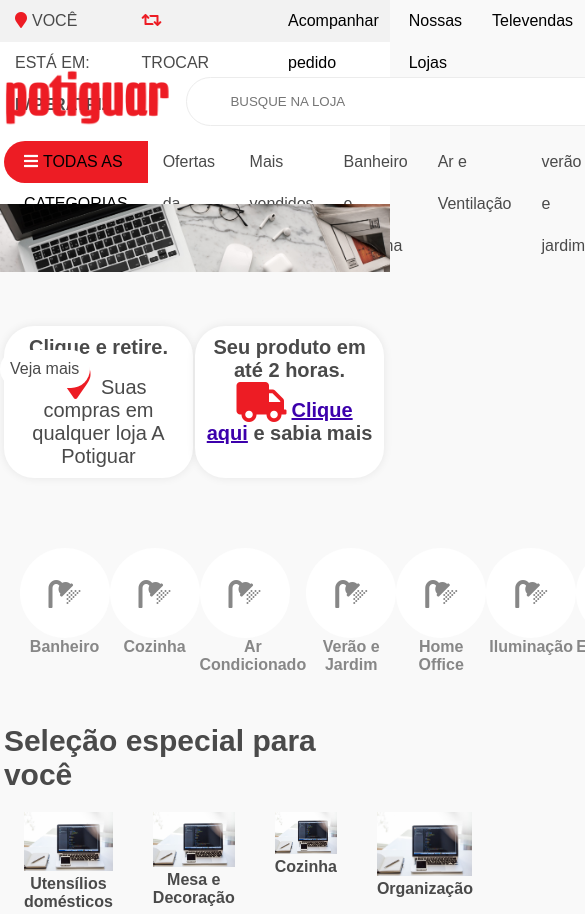
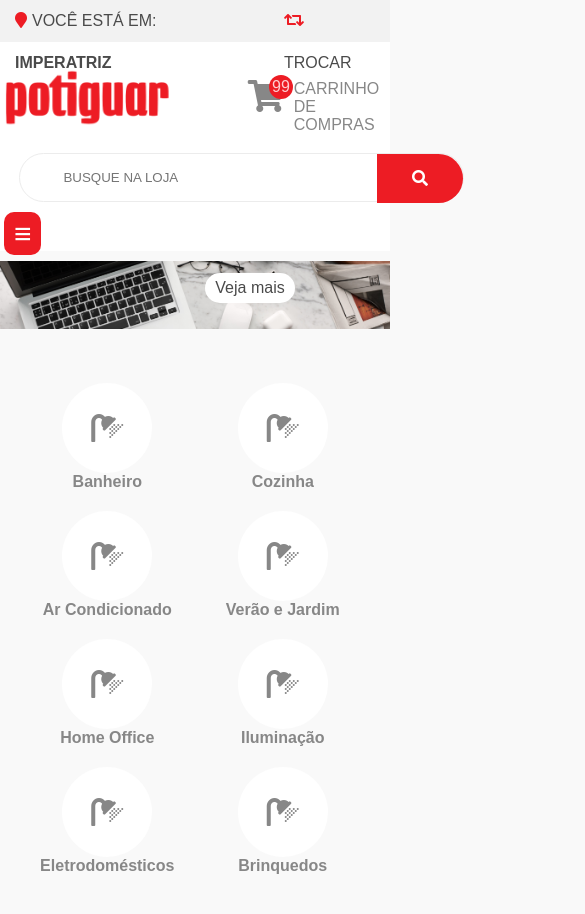
Before and after one commit to ivelcorvo/Avaliacao, a plain HTML site: page index.html in a window 390 px wide. Shown: the top 914 px of the page, 585 px wide, since content can reach past the window. Drawn offline with Linux system fonts and the light colour scheme.

Commit message:
modo mobile

```diff
--- a/_css/estilo.css
+++ b/_css/estilo.css
@@ -103,7 +103,7 @@ body{
     display: flex;
 }
 
-.space{
+.between{
     justify-content: space-between;
 }
 .araund{
@@ -121,44 +121,107 @@ body{
 .branco{
     color: var(--cor2);
 }
-/* ============================================================ */
-.banner-1{
-    width: 100%;
-    height: 42px;
-    background-color: var(--cor1) ;
-}
 
 .vermelho{
     color: var(--corPesquiza);
 }
 
 /* ============================================================ */
-.banner-2{
+/* menu topo */
+
+.Menu-topo{
     width: 100%;
-    height: 162px;
+    height: 42px;
+    background-color: var(--cor1) ;
+}
+
+.Menu-topo .part1, .Menu-topo .part2{
+    width: 30%;
+}
+
+.Menu-topo .part1 ul.menu, .Menu-topo .part2 ul.menu{
+    list-style-type: none;
+    height: 42px;
+    line-height: 42px;
+}
+
+.Menu-topo .part1 ul.menu li a, .Menu-topo .part2 ul.menu li a{
+    text-decoration: none;
+    display: block;
+    padding: 0 15px;
+}
+/* part1 */
+.cinza li a{
+    color: var(--corPalavraMenu);
+}
+/* part2 */
+.preto li a {
+    color: var(--corPalavraMenu2);
+}
+
+@media only screen and (max-width: 500px){
+    .Menu-topo .part1{
+        width: 100%;
+    }
+    .Menu-topo .part2{
+        display: none;
+    }
+    .Menu-topo .part1 ul.menu{
+        margin: auto;
+    }
+}
+
+/* --------------------------------- */
+ul.menu{
+    list-style-type: none;
+    height: 42px;
+    line-height: 42px;
+}
+
+ul.menu li a{
+    text-decoration: none;
+    display: block;
+    padding: 0 15px;
+}
+.cinza li a{
+    color: var(--corPalavraMenu);
+}
+.preto li a {
+    color: var(--corPalavraMenu2);
+}
+
+a .preto{
+    color: var(--corPalavraMenu2);
+}
+
+/* ======================================================================================================================== */
+.menu-pesquisa{
+    width: 100%;
+    height: auto;
     background-color: var(--cor2);
     padding-top: 20px;
 }
 
-.banner-2 .carrinho{
-    width: 22px;
-    height: 22px;
-    padding-top:3px;
+/* numeração acima do carrinho de compras */
+.menu-pesquisa .carrinho{
+    width: 24px;
+    height: 24px;
+    padding:3px;
     background-color: var(--corPesquiza);
     color: var(--cor4);
     border-radius: 100%;;
     position: relative;
     right: -45px;
     top: -5px
-
 }
 
 .pesquisa{
+    width:100%;
     margin: 15px;
 }
 
 .campo-pesquisa{
-    width: 620px;
+    width: 100%;
     height: 47px;
     border: none;
 }
@@ -185,76 +248,101 @@ body{
     line-height: 49px;
 }
 
+@media only screen and (max-width: 500px){
+    .menu-pesquisa .part1{
+        flex-wrap: wrap ;
+    }
+    .pesquisa-wrapper{
+        width: 445px;
+        margin: auto;
+    }
+ }
+
 /* ------------------------------ */
-.grup-banner{
+/* trio */
+.trio{
+    width: 100%;
+}
+.trio-1, .trio-2, .trio-3{
     height: 50px;
+    width: 40%;
+}
+.trio-1 i, .trio-2 i, .trio-3 i{
+    color: var(--corPalavraMenu3);
+}
+.trio-1 a, .trio-2 a, .trio-3 a{
+    height: 50px;
+    padding-left: 10px;
+    text-decoration: none;
+    display: block;
+    color: var(--corPalavraMenu3);
+}
+/* situação e posição do trio em mobile */
+@media only screen and (max-width: 500px){
+    .trio .trio-1, .trio .trio-2{
+        display: none;
+    }
+    .trio .trio-3{
+        width: 40%;
+        position: absolute;
+        right: 10px;
+        top: 60px;
+    }
+}
+/* ============================================================ */
+/* parte 2 */
+/* 2° menu  de menu-pesquisa*/
+
+.menu-pesquisa{
+    margin-bottom: 10px;
 }
 
-.grup-banner i{
-    color: var(--corPalavraMenu3);
+/* menu mobile */
+#ck-menu, .lbl-fechar, .lbl-menu, .menu-mobile{
+    display: none;
+}
+.lbl-fechar{
+    font-size: 30px;
+    padding: 5px 10px;
+    color: var(--cor2);
+    background-color: var(--corPesquiza);
+    width: 100%;
+}
+.lbl-menu{
+    font-size: 30px;
+    border-radius: 10px;
+    padding: 5px 10px;
+    color: var(--cor2);
+    background-color: var(--corPesquiza);
+}
+.menu-mobile{
+    position: absolute;
+    top:0;
+    left:0;
+    width: 98%;
+    height: 100%;
+    margin-left: -600px;
+    background-color: var(--corPesquiza);
+}
+.menu-mobile li{
+    width: 100%;
+    height: 50px;
+    line-height: 50px;
+}
+.menu-mobile li a{
+    text-decoration: none;
+    color: var(--cor2);
+    display: block;
+    padding-left: 20px;
+}
+.menu-mobile li a:hover{
+    background-color: rgba(0,0,0,0.1);
+}
+#ck-menu:checked ~ .menu-mobile{
+    margin-left: 0;
 }
 
-.grup-banner a{
-    width: 170px;
-    height: 50px;
-    text-align: left;
-    text-decoration: none;
-    color: var(--corPalavraMenu3);
-    display: block;
-    padding-left: 50px;
-    left: -40px;
-    position: relative;
-}
-
-/* ============================================================ */
-/* menu */
-
-.part{
-    width: 30%;
-}
-
-.part ul.menu{
-    list-style-type: none;
-    height: 42px;
-    line-height: 42px;
-}
-
-.part ul.menu li a{
-    text-decoration: none;
-    display: block;
-    padding: 0 15px;
-}
-.cinza li a{
-    color: var(--corPalavraMenu);
-}
-.preto li a {
-    color: var(--corPalavraMenu2);
-}
-
-/* --------------------------------- */
-ul.menu{
-    list-style-type: none;
-    height: 42px;
-    line-height: 42px;
-}
-
-ul.menu li a{
-    text-decoration: none;
-    display: block;
-    padding: 0 15px;
-}
-.cinza li a{
-    color: var(--corPalavraMenu);
-}
-.preto li a {
-    color: var(--corPalavraMenu2);
-}
-
-a .preto{
-    color: var(--corPalavraMenu2);
-}
-
-.diferente{
+.menu-pesquisa .part2 menu .diferente{
     color: var(--corPalavraMenu2);
     text-decoration: none;
     background-color: var(--corPesquiza);
@@ -262,26 +350,49 @@ a .preto{
     border-radius: 30px 0 0 30px;
 }
 
+/* 2° menu situação mobile */
+@media only screen and (max-width: 500px){
+    .menu-pesquisa .part2 ul.menu{
+        display: none;
+    }
+    .lbl-menu, .menu-mobile, .lbl-fechar{
+        display: inline;
+    }
+    .lbl-fechar{
+        position:absolute;
+    }
+}
+
 /* =============================================================== */
 /* banner-principal */
-.veja-mais{
+.veja-mais a{
+    display: block;
     width: 90px;
+    height: 30px;
+    line-height: 30px;
+    text-align: center;
+    text-decoration: none;
+    border-radius: 30px;
+    color: var(--corPalavraMenu);
     background-color: var(--cor2);
-    padding: 10px;
-    border-radius: 30px;
-    position: absolute;
-    top:350px;
-    right: 300px;
-
+    position: relative;
+    top: -100px;
+    left: 1100px;
+}
+.veja-mais a:hover{
+    background-color: rgba(0,0,0,0.1);
 }
 
-.veja-mais a{
-    text-decoration: none;
-    color: var(--corPalavraMenu)
+@media only screen and (max-width: 500px){
+    .veja-mais a{
+        top: -60px;
+        left: 205px;
+    }
 }
+
 /* =============================================================== */
-
-.n1{
+/* clicks */
+.click{
     text-align: center;
     width: 49.5%;
     background-color: var(--cor2);
@@ -291,47 +402,54 @@ a .preto{
     box-shadow: 0px 0px 10px #00000014;
     padding: 10px;
 }
-
-.n1 p{
+.click p{
     font-size: 20px;
     color: var(--corPalavraMenu);
 }
-
-.n1 p .link1{
+.click p .link1{
     color: var(--corPalavraMenu);
     text-decoration: none;
 }
-
-.n1 p .link2{
+.click p .link2{
     color: #3c00ac
 }
 
+@media only screen and (max-width: 500px){
+    .clicks{
+        display: none;
+    }
+}
+
 /* =============================================================== */
-
-.icon-grup figure .icon{
+.grupo-icones figure{
+    width: 135px;
+}
+.grupo-icones figure .icon i{
     width: 90px;
     height: 90px;
+    height: 90px;
+    line-height: 90px;
+    text-align: center;
+    color: var(--corPalavraMenu3);
     background-color: var(--cor2);
     border-radius: 100%;
     -webkit-border-radius: 100%;
     -moz-border-radius: 100%;
+
 }
-.icon-grup figure .icon i{
-    position: relative;
-    top: 30px;
+.grupo-icones figure figcaption p{
+    color: var(--corPalavraMenu3)
 }
-
-.icon-grup figure{
+.grupo-icones figure{
     text-align: center;
 }
 
-.icon-grup figure .icon i{
-    color: var(--corPalavraMenu3)
+@media only screen and (max-width: 500px){
+    .grupo-icones{
+        flex-wrap: wrap;
+    }
 }
-.icon-grup figure figcaption p{
-    color: var(--corPalavraMenu3)
-}
-
+/* parei aqui ======================================================================================================================== */
 /* =============================================================== */
 
 span.mostrar-mais a{
--- a/index.html
+++ b/index.html
@@ -14,14 +14,14 @@
     </head>
     <body>
         <header>
-            <div class="banner-1 flex space">
-                <div class="part flex space">
+            <div class="Menu-topo flex between">
+                <div class="part1 flex between">
                     <ul class="menu flex cinza">
                         <li><a href="#"><i class="margin vermelho fa fa-map-marker" aria-hidden="true"></i>VOCÊ ESTÁ EM: <strong>IMPERATRIZ</strong></a></li>
                         <li><a href="#"><i class="margin vermelho fa fa-retweet" aria-hidden="true"></i>TROCAR</a></li>
                     </ul>
                 </div>
-                <div class="part flex direita">
+                <div class="part2 flex direita">
                     <ul class="menu flex preto">
                         <li><a href="#">Acompanhar pedido</a></li>
                         <li><a href="#">Nossas Lojas</a></li>
@@ -30,8 +30,8 @@
                 </div>
             </div>
 
-            <div class="banner-2 ">
-                <div class="row conteiner flex top">
+            <div class="menu-pesquisa">
+                <div class="part1 conteiner flex">
                     <div class="logo">
                         <img src="_img/logo.png">
                     </div>
@@ -43,23 +43,22 @@
                             </div>
                         </form>
                     </div>
-                    <div class="row flex">
-                            <!-- <li><a href="#">LISTA DE FAVORITOS</a></li>
-                            <li><a href="#">CARRINHO DE COMPRAS</a></li> -->
-                        <div class="grup-banner flex top">
+                    <div class="trio flex">
+                        <div class="trio-1 flex top">
                             <i class="fa fa-user fa-2x" aria-hidden="true"></i><a href="#" ><p>ENTRAR MINHA CONTA</p></a>
                         </div>
-                        <div class="grup-banner flex top">
+                        <div class="trio-2 flex top">
                             <i class="fa fa-heart fa-2x" aria-hidden="true"></i><a href="#" ><p>LISTA DE FAVORITOS</p></a>
                         </div>
-                        <div class="grup-banner flex top center">
+                        <div class="trio-3 flex top">
                             <span class="carrinho">99</span>
                             <i class="fa fa-shopping-cart fa-2x" aria-hidden="true"></i><a href="#" ><p>CARRINHO DE COMPRAS</p></a>
                         </div>
                     </div>
                 </div>
-                <div class="row conteiner ">
-                    <ul class="menu flex space cinza bottom">
+                <div class="part2 conteiner ">
+                    <!-- menu desktop -->
+                    <ul class="menu flex between cinza bottom">
                         <a class="diferente" href="#"><i class="branco margin fa fa-bars" aria-hidden="true"></i>TODAS AS CATEGORIAS<i class="branco margin-2 fa fa-angle-down" aria-hidden="true"></i></a>
                         <li><a href="#">Ofertas da semana</a></li>
                         <li><a href="#">Mais vendidos</a></li>
@@ -68,6 +67,23 @@
                         <li><a href="#">verão e jardim</a></li>
                         <li><a href="#">especial móveis</a></li>
                         <li><a href="#">OFERTAS DA TV</a></li>
+                    </ul>
+                    <!-- menu mobile -->
+                    <label class="lbl-menu" for="ck-menu">&#8801;</label>
+                    <input type="checkbox" id="ck-menu">
+                    <ul class="menu-mobile">
+                        <label class="lbl-fechar" for="ck-menu">x</label>
+                        <li><a href="#">teste</a></li>
+                        <li><a href="#">teste</a></li>
+                        <li><a href="#">teste</a></li>
+                        <li><a href="#">teste</a></li>
+                        <li><a href="#">teste</a></li>
+                        <li><a href="#">teste</a></li>
+                        <li><a href="#">teste</a></li>
+                        <li><a href="#">teste</a></li>
+                        <li><a href="#">teste</a></li>
+                        <li><a href="#">teste</a></li>
+                        <li><a href="#">teste</a></li>
                     </ul>
                 </div>
             </div>
@@ -80,16 +96,16 @@
             </div>
         </div>
 
-        <div class="row padding-x2 flex space conteiner">
-            <div class="n1">
+        <div class="clicks padding-x2 flex between conteiner">
+            <div class="click">
                 <p><strong><a class="link1" href="#">Clique e retire.</a></strong><i class="margin margin-2 vermelho fa fa-map-marker fa-2x" aria-hidden="true"></i> Suas compras em qualquer loja A Potiguar</p>
             </div>
-            <div class="n1">
+            <div class="click">
                 <p><strong>Seu produto em <strong>até 2 horas</strong>.<i class="margin margin-2 vermelho fa fa-truck fa-2x" aria-hidden="true"></i></i><a class="link2" href="#">Clique aqui</a> e sabia mais</p>
             </div>
         </div>
 
-        <div class='icon-grup conteiner2 flex space'>
+        <div class='grupo-icones conteiner2 flex araund'>
             <figure class="top">
                 <div class="icon"><i class="fa fa-shower fa-2x" aria-hidden="true"></i></div>
                 <figcaption>
@@ -139,7 +155,7 @@
                 </figcaption>
             </figure>
         </div>
-
+<!-- ------------------------------------------------  parei aqui-->
         <div class="row top2">
             <section class="conteiner">
                 <span class="titulo ">Seleção especial para você</span>
@@ -310,7 +326,7 @@
         </div>
 
         <div class="row conteiner">
-            <div class="banners flex wrap space top2">
+            <div class="banners flex wrap between top2">
                 <div class="b1 flex">
                     <div class="logo2 flex">
                         <img src="_img/logo2.png"><div class="empresa"><span>Empresas</span></div>
@@ -507,7 +523,7 @@
                     </div>
                 </div>
                 <div class="footer-wrapper padding-x2 conteiner flex">
-                    <div class="pedidos flex space">
+                    <div class="pedidos flex between">
                         <div>
                             <div class="pedido flex">
                                 <div><i class="margin fa fa-archive fa-2x" aria-hidden="true"></i></div>
@@ -592,7 +608,7 @@
                             <div class="flex">
                                 <div class="selos">
                                     <span>Selos e certificados</span><br><br>
-                                    <div class="dois flex space">
+                                    <div class="dois flex between">
                                         <div class="selo">
                                             <i class="fa fa-desktop fa-2x" aria-hidden="true"></i>
                                         </div>
@@ -603,7 +619,7 @@
                                 </div>
                                 <div class="redes">
                                     <span>Siga A Potiguar nas mídias</span><br><br>
-                                    <div class="sociais flex space">
+                                    <div class="sociais flex between">
                                         <div class="social">
                                             <a href="#"><i class="fa fa-desktop fa-2x" aria-hidden="true"></i></a>
                                         </div>
```
